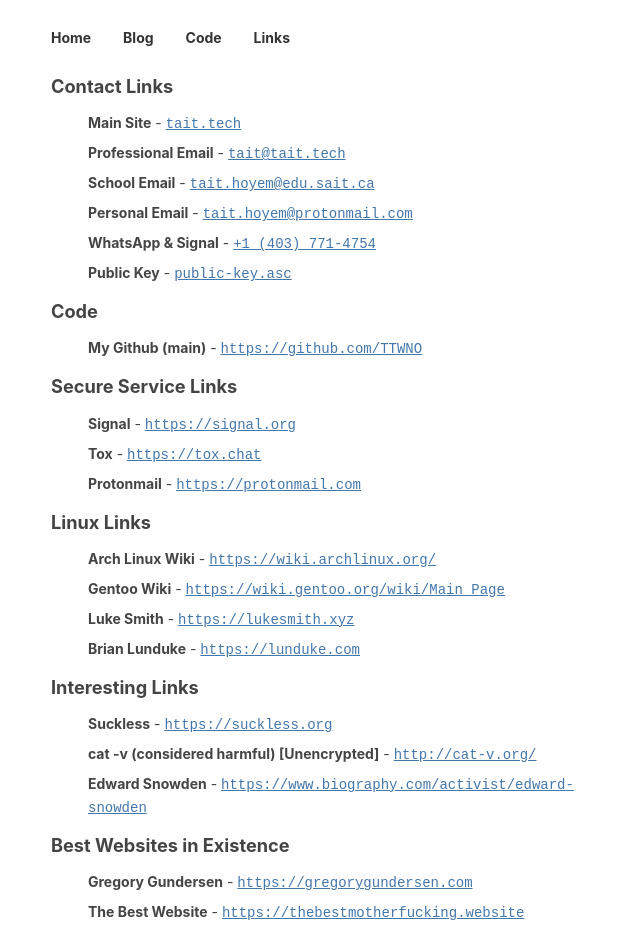
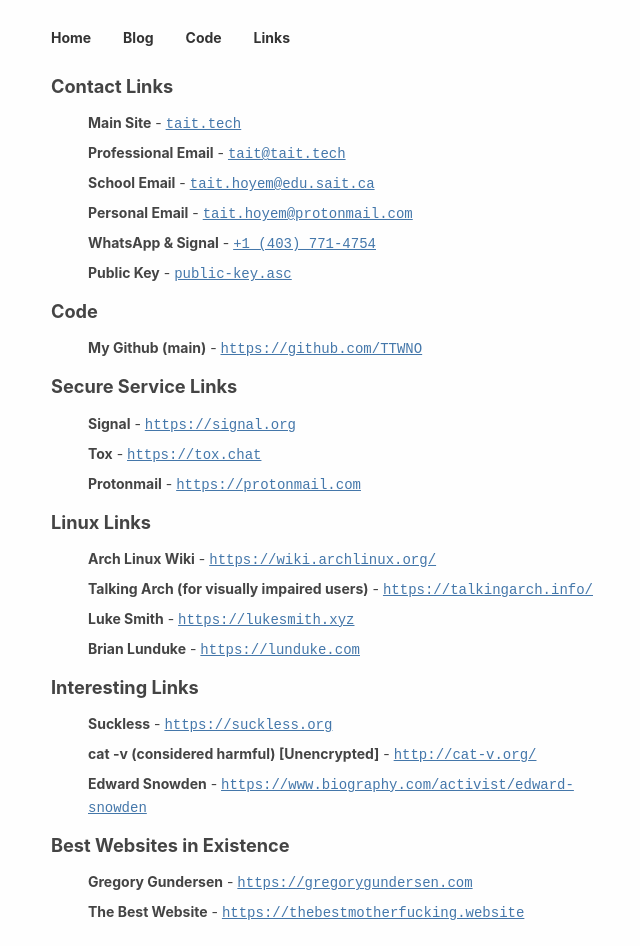
Before and after one commit to TTWNO/tait.tech, a Jekyll site: the page built from links/index.html, in a window 1280 px wide. Shown: the whole page, without its empty margins (289-929 px from the left). Built offline with Jekyll 4.4.1, drawn with Linux system fonts in a browser that asks for light colours.

Commit message:
Remove Gentoo Wiki; Add TalkingArch link

```diff
--- a/_data/links.yml
+++ b/_data/links.yml
@@ -39,8 +39,8 @@
   - name: Arch Linux Wiki
     value: https://wiki.archlinux.org/
     label: INHERIT
-  - name: Gentoo Wiki
-    value: https://wiki.gentoo.org/wiki/Main_Page
+  - name: Talking Arch (for visually impaired users)
+    value: https://talkingarch.info/
     label: INHERIT
   - name: Luke Smith
     value: https://lukesmith.xyz
```
